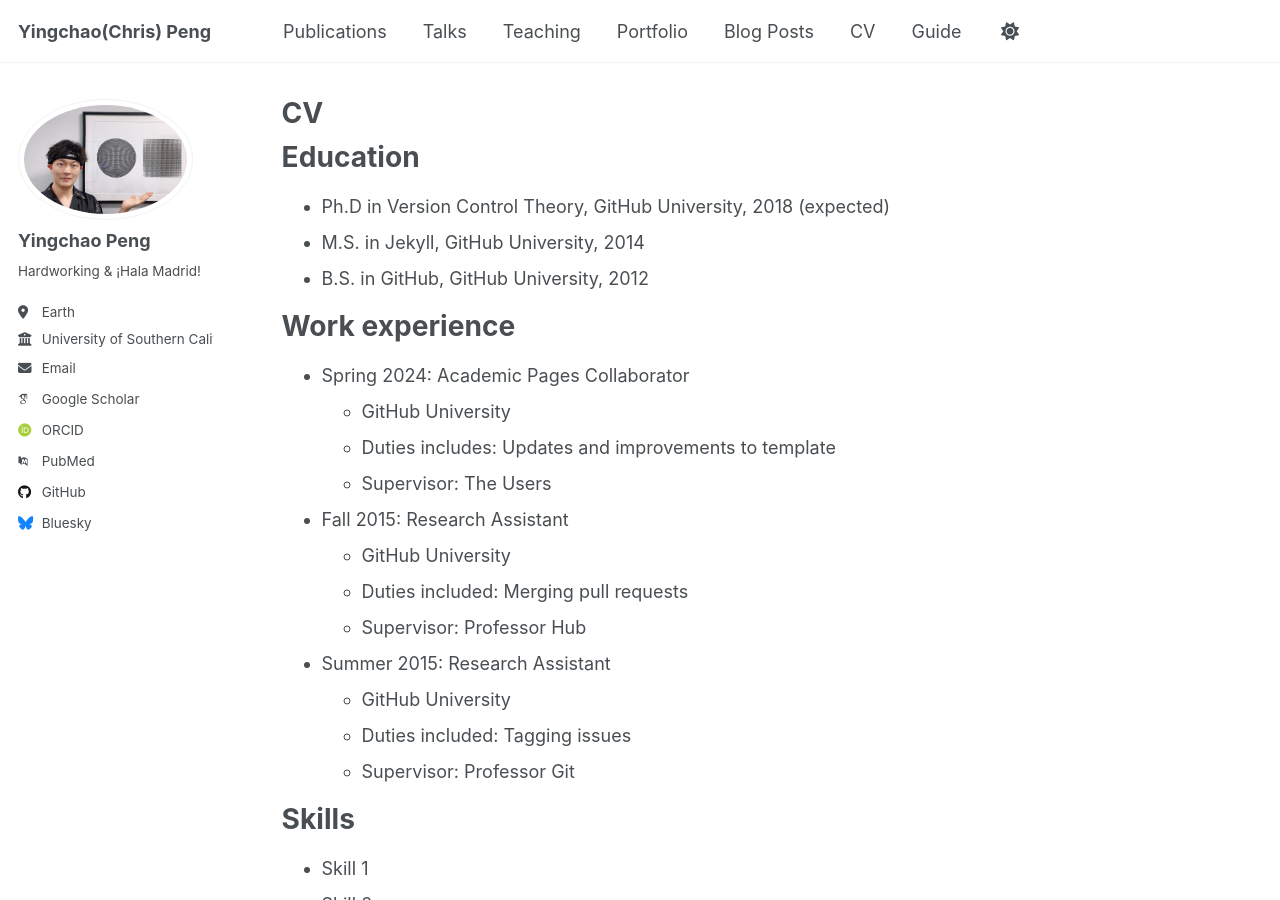
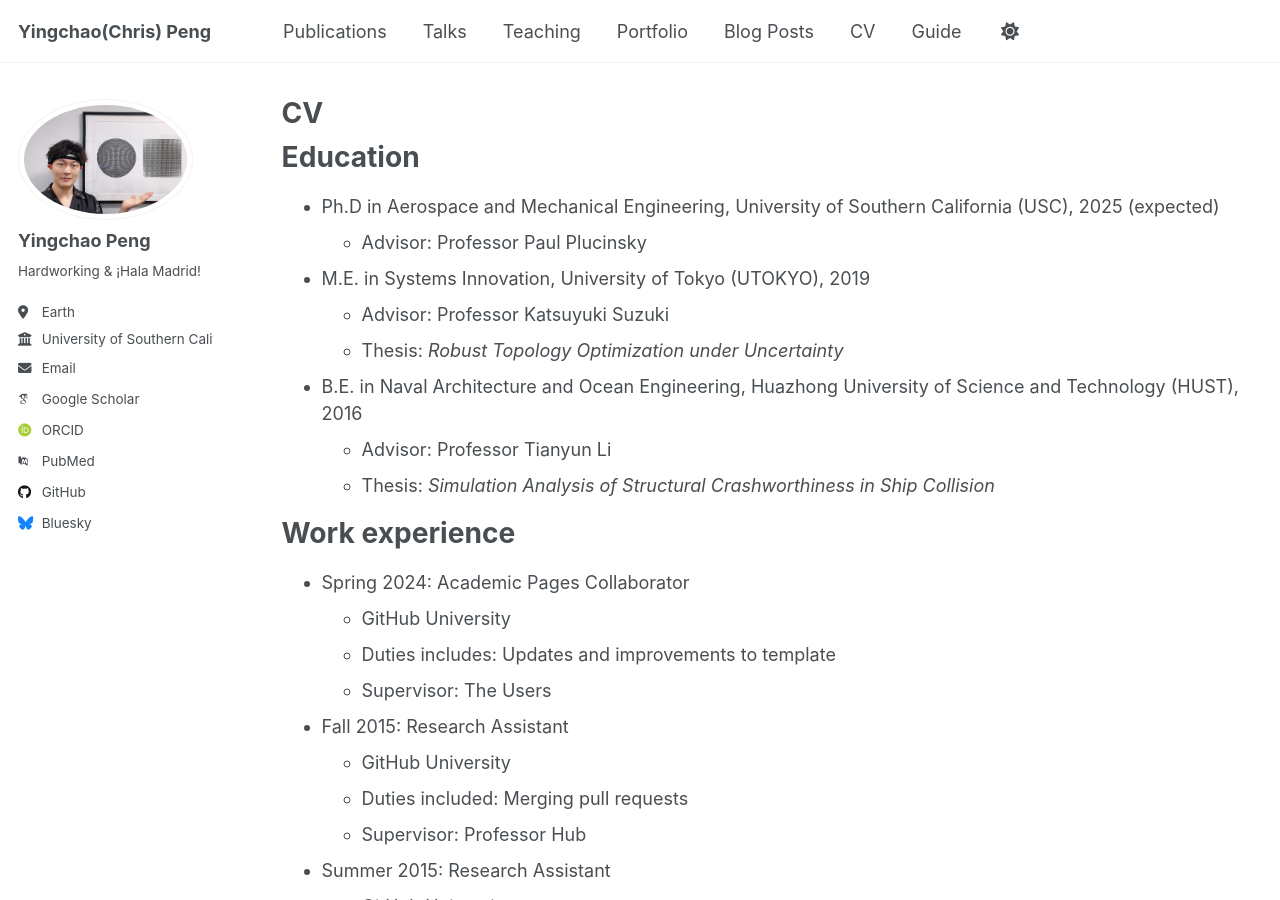
Before and after one commit to Hougeichao/Hougeichao.github.io, a Jekyll site: the page built from _pages/cv.md, in a window 1280 px wide and 900 px high. Built offline with Jekyll 4.4.1, drawn with Linux system fonts in a browser that asks for light colours; some web fonts are replaced.

Commit message:
Update cv.md

```diff
--- a/_pages/cv.md
+++ b/_pages/cv.md
@@ -11,9 +11,14 @@ redirect_from:
 
 Education
 ======
-* Ph.D in Version Control Theory, GitHub University, 2018 (expected)
-* M.S. in Jekyll, GitHub University, 2014
-* B.S. in GitHub, GitHub University, 2012
+* Ph.D in Aerospace and Mechanical Engineering, University of Southern California (USC), 2025 (expected)
+  * Advisor: Professor Paul Plucinsky
+* M.E. in Systems Innovation, University of Tokyo (UTOKYO), 2019
+  * Advisor: Professor Katsuyuki Suzuki
+  * Thesis: _Robust Topology Optimization under Uncertainty_
+* B.E. in Naval Architecture and Ocean Engineering, Huazhong University of Science and Technology (HUST), 2016
+  * Advisor: Professor Tianyun Li
+  * Thesis: _Simulation Analysis of Structural Crashworthiness in Ship Collision_
 
 Work experience
 ======
```
